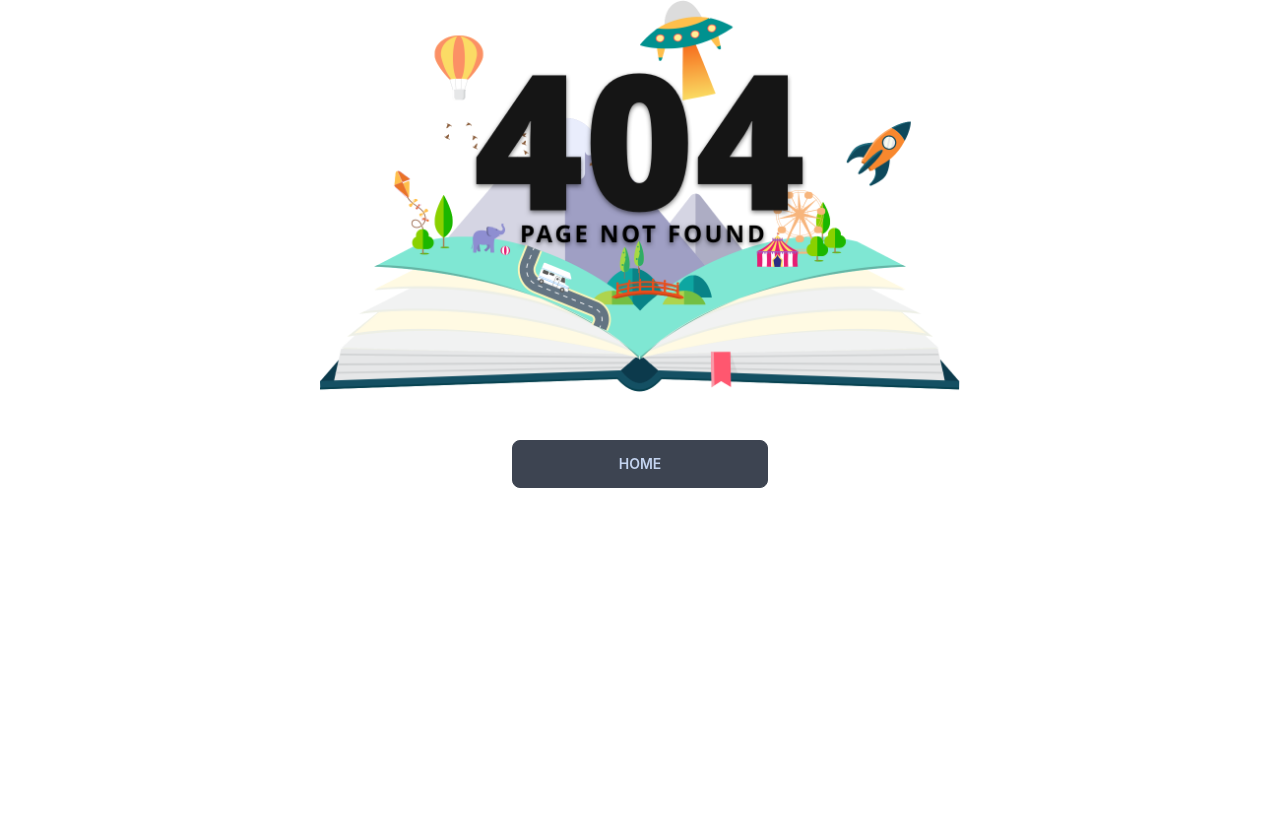
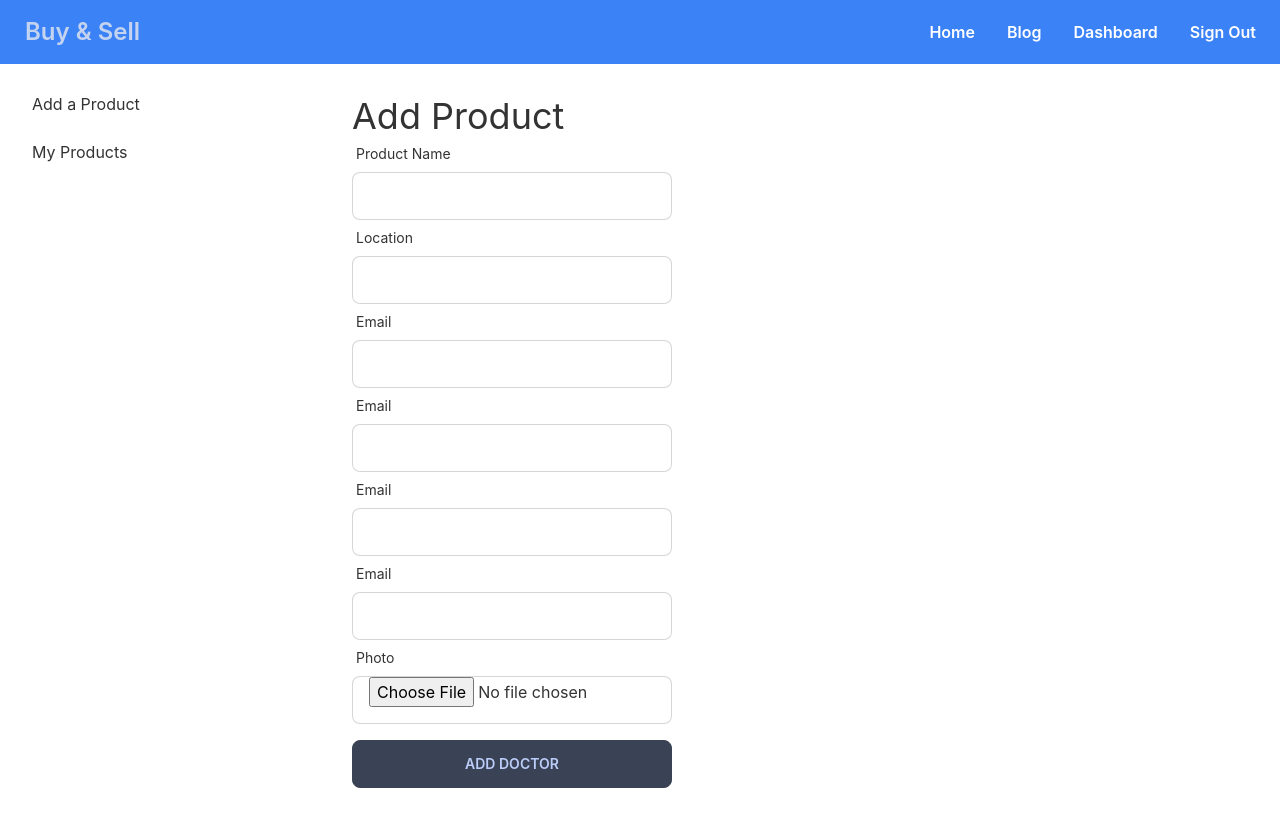
Before and after one commit to mosraful21/phone-shop-client, a React (Create React App) app: page /dashboard/addProduct in a window 1280 px wide. Shown: the top 826 px of the page. Before the commit the page ends 800 px from the top, so only its background shows below. Built offline with nearby package versions, Linux system fonts and the light colour scheme; no server answers; sample sign-in values are in the browser's storage.

Commit message:
add product added

```diff
--- a/src/Layout/DashboardLayout.js
+++ b/src/Layout/DashboardLayout.js
@@ -14,8 +14,8 @@ const DashboardLayout = () => {
                 <div className="drawer-side">
                     <label htmlFor="dashboard-drawer" className="drawer-overlay"></label>
                     <ul className="menu p-4 w-80 bg-base-100 text-base-content">
+                        <li><Link to='/dashboard/addProduct'>Add a Product</Link></li>
                         <li><Link to='/dashboard'>My Products</Link></li>
-                        <li><a>Sidebar Item 2</a></li>
                     </ul>
 
                 </div>
--- /dev/null
+++ b/src/Pages/Dashboard/AddProduct/AddProduct.js
@@ -0,0 +1,66 @@
+import React from 'react';
+import { useForm } from 'react-hook-form';
+
+const AddProduct = () => {
+    const { register, formState: { errors } } = useForm();
+    return (
+        <div className='w-96 p-8'>
+            <h2 className='text-4xl'>Add Product</h2>
+            <form>
+                <div className="form-control w-full max-w-xs">
+                    <label className="label"> <span className="label-text">Product Name</span></label>
+                    <input type="text" {...register("name", {
+                        required: "Name is Required"
+                    })} className="input input-bordered w-full max-w-xs" />
+                    {errors.name && <p className='text-red-500'>{errors.name.message}</p>}
+                </div>
+                <div className="form-control w-full max-w-xs">
+                    <label className="label"> <span className="label-text">Location</span></label>
+                    <input type="text" {...register("location", {
+                        required: true
+                    })} className="input input-bordered w-full max-w-xs" />
+                    {errors.location && <p className='text-red-500'>{errors.location.message}</p>}
+                </div>
+                <div className="form-control w-full max-w-xs">
+                    <label className="label"> <span className="label-text">Email</span></label>
+                    <input type="email" {...register("email", {
+                        required: true
+                    })} className="input input-bordered w-full max-w-xs" />
+                    {errors.email && <p className='text-red-500'>{errors.email.message}</p>}
+                </div>
+                <div className="form-control w-full max-w-xs">
+                    <label className="label"> <span className="label-text">Email</span></label>
+                    <input type="email" {...register("email", {
+                        required: true
+                    })} className="input input-bordered w-full max-w-xs" />
+                    {errors.email && <p className='text-red-500'>{errors.email.message}</p>}
+                </div>
+                <div className="form-control w-full max-w-xs">
+                    <label className="label"> <span className="label-text">Email</span></label>
+                    <input type="email" {...register("email", {
+                        required: true
+                    })} className="input input-bordered w-full max-w-xs" />
+                    {errors.email && <p className='text-red-500'>{errors.email.message}</p>}
+                </div>
+                <div className="form-control w-full max-w-xs">
+                    <label className="label"> <span className="label-text">Email</span></label>
+                    <input type="email" {...register("email", {
+                        required: true
+                    })} className="input input-bordered w-full max-w-xs" />
+                    {errors.email && <p className='text-red-500'>{errors.email.message}</p>}
+                </div>
+
+                <div className="form-control w-full max-w-xs">
+                    <label className="label"> <span className="label-text">Photo</span></label>
+                    <input type="file" {...register("image", {
+                        required: "Photo is Required"
+                    })} className="input input-bordered w-full max-w-xs" />
+                    {errors.img && <p className='text-red-500'>{errors.img.message}</p>}
+                </div>
+                <input className='btn btn-accent w-full mt-4' value="Add Doctor" type="submit" />
+            </form>
+        </div>
+    );
+};
+
+export default AddProduct;
--- a/src/Routes/Routes.js
+++ b/src/Routes/Routes.js
@@ -3,7 +3,7 @@ import DashboardLayout from "../Layout/DashboardLayout";
 import Main from "../Layout/Main"
 import Blog from "../Pages/Blog/Blog";
 import CategoryDetails from "../Pages/CategoryDetails/CategoryDetails";
-import Dashboard from "../Pages/Dashboard/Dashboard/Dashboard";
+import AddProduct from "../Pages/Dashboard/AddProduct/AddProduct";
 import MyProducts from "../Pages/Dashboard/MyProducts/MyProducts";
 import Home from "../Pages/Home/Home/Home";
 import Login from "../Pages/Login/Login";
@@ -48,6 +48,10 @@ const router = createBrowserRouter([
             {
                 path: '/dashboard',
                 element: <MyProducts></MyProducts>
+            },
+            {
+                path: '/dashboard/addProduct',
+                element: <AddProduct></AddProduct>
             }
         ]
     },
```
